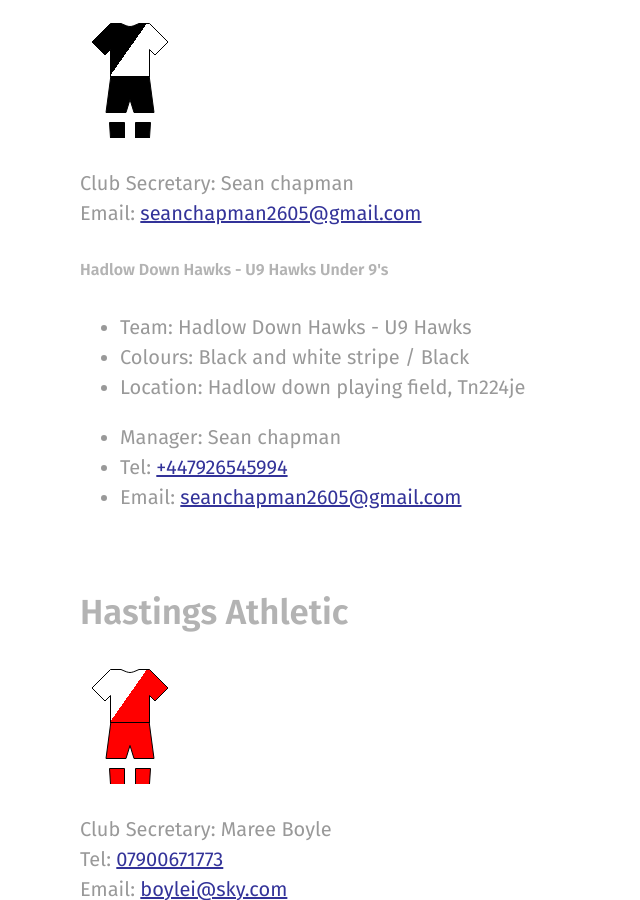
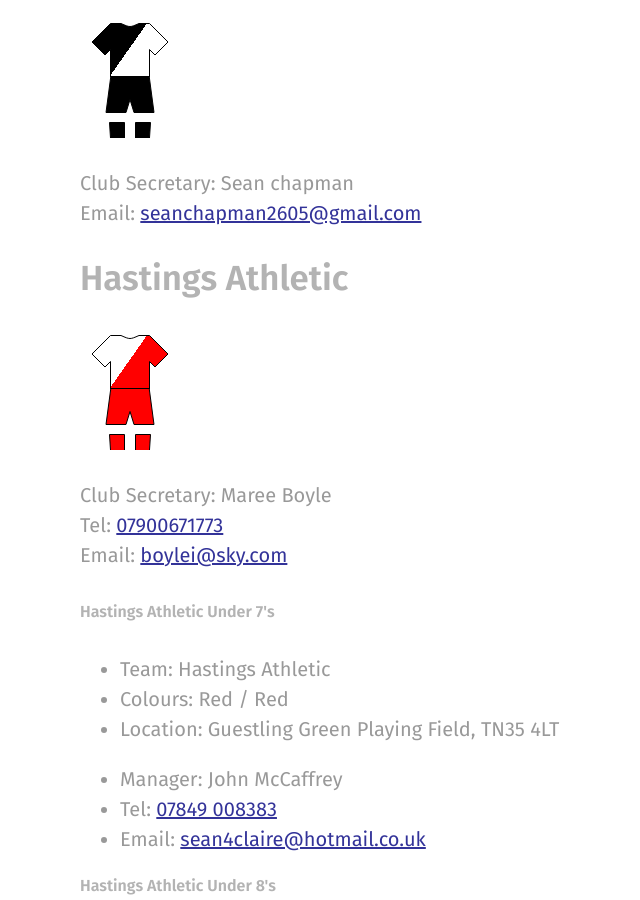
Before and after one commit to rotherleague/Rother, a Jekyll site: the page built from clubs.md, in a window 1280 px wide and 900 px high, scrolled down 3554 px. Shown: the whole window, without its empty margins (0-640 px from the left). Built offline with Jekyll 4.4.1, drawn with Linux system fonts in a browser that asks for light colours; nearby versions of some CDN libraries.

Commit message:
Update hadlow_down_hawks.html

```diff
--- a/_includes/clubs/hadlow_down_hawks.html
+++ b/_includes/clubs/hadlow_down_hawks.html
@@ -6,21 +6,3 @@
 <p>Club Secretary: Sean chapman<br>
 Email: <a href="mailto:seanchapman2605@gmail.com">seanchapman2605@gmail.com</a>
 </p>
-<div>
-  <div>
-    <h5>Hadlow Down Hawks - U9 Hawks Under 9's</h5>
-  </div>
-  <ul>
-    <li>Team: Hadlow Down Hawks - U9 Hawks</li>
-    <li>Colours: Black and white stripe / Black</li>
-    <li>Location: Hadlow down playing field, Tn224je</li>
-  </ul>
-  <ul>
-    <li>Manager: Sean chapman<br>
-    </li>
-    <li>Tel: <a href="tel:+447926545994">+447926545994</a><br>
-    </li>
-    <li>Email: <a href="mailto:seanchapman2605@gmail.com">seanchapman2605@gmail.com</a></li>
-  </ul>
-</div>
-<p>&nbsp;</p>
```
